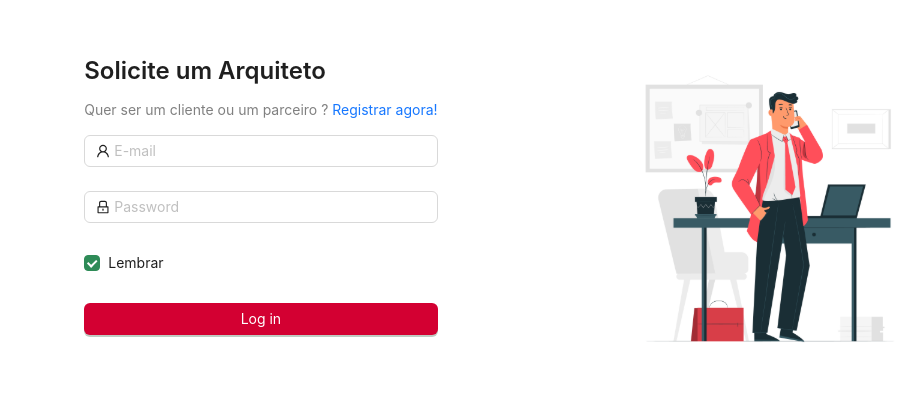
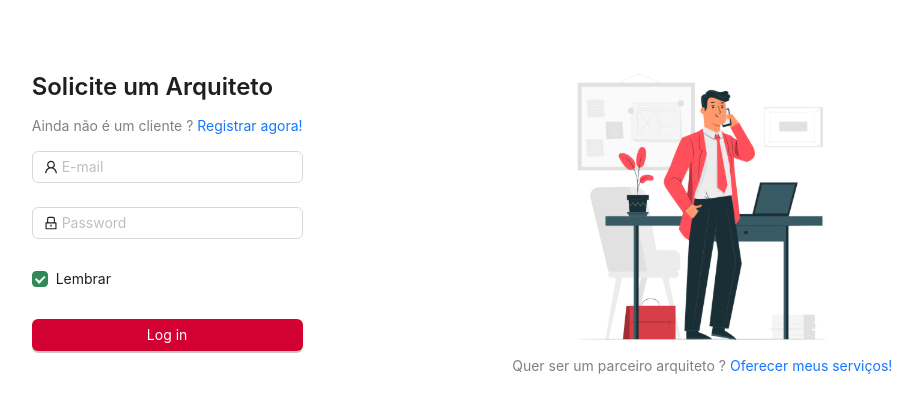
Before and after one commit to matheusfellipe/connect-arch-front, a React (Create React App) app: page /login in a window 1280 px wide. Shown: the part 105-518 px from the top of the page, without its empty margins (178-1100 px from the left). Built offline with nearby package versions, Linux system fonts and the light colour scheme.

Commit message:
feat: architect register

```diff
--- a/src/pages/Auth/Login/index.tsx
+++ b/src/pages/Auth/Login/index.tsx
@@ -59,7 +59,7 @@ const Login = () => {
             <TitleCustom level={3}>Solicite um Arquiteto</TitleCustom>
             <Space direction="vertical" />
             <ParagraphCustom>
-              Quer ser um cliente ou um parceiro ?{' '}
+              Ainda não é um cliente ?{' '}
               <Link to="/register" replace>
                 Registrar agora!
               </Link>
@@ -120,7 +120,15 @@ const Login = () => {
             </FormCustom>
           </div>
         </BoxContainer>
-        <LogoCustom />
+        <BoxContainer style={{ display: 'flex', flexDirection: 'column' }}>
+          <LogoCustom />
+          <ParagraphCustom>
+            Quer ser um parceiro arquiteto ?{' '}
+            <Link to="/register-architect" replace>
+              Oferecer meus serviços!
+            </Link>
+          </ParagraphCustom>
+        </BoxContainer>
       </BoxContainer>
     </>
   );
--- a/src/redux/features/auth/auth.ts
+++ b/src/redux/features/auth/auth.ts
@@ -46,7 +46,7 @@ const baseQueryWithReauth = async (args: any, api: any, extraOptions: any) => {
     console.log('sending refresh token');
     // send refresh token to get new access token
     const refreshResult = await baseQuery(
-      { url: 'auth/refresh-token', method: 'PUT' },
+      { url: 'refresh-token', method: 'PUT' },
       api,
       extraOptions,
     );
--- a/src/routes/PrivateRoute.tsx
+++ b/src/routes/PrivateRoute.tsx
@@ -1,3 +1,4 @@
+/* eslint-disable react/prop-types */
 import { useSelector } from 'react-redux';
 import { Navigate } from 'react-router-dom';
 
@@ -25,16 +26,14 @@ export const PrivateRoute: React.FC<Props> = ({
   console.log(isAuthenticated);
 
   if (isAuthenticated && userHasRequiredRole) {
-    console.log('entrou aqui, é autenticado e tem o role');
     console.log(user);
     console.log(isAuthenticated);
     return <RouteComponent />;
   }
 
   if (isAuthenticated && !userHasRequiredRole) {
-    console.log('entrou aqui, é autenticado mas n tem o role');
     return <Navigate to="/login" />;
   }
 
-  return <Navigate to="/" />;
+  return <Navigate to="/login" />;
 };
--- a/src/routes/index.tsx
+++ b/src/routes/index.tsx
@@ -13,7 +13,15 @@ export default function AppRouter() {
         <Route path="/register" element={<Register />} />
 
         <Route path="/" element={<MainLayout />}>
-          <Route index element={<Home />} />
+          <Route
+            index
+            element={
+              <PrivateRoute
+                roles={[ROLE.ARCHITECT, ROLE.CUSTOMER]}
+                component={Home}
+              />
+            }
+          />
 
           {/* Rotas do painel do Arquiteto */}
           <Route
```
